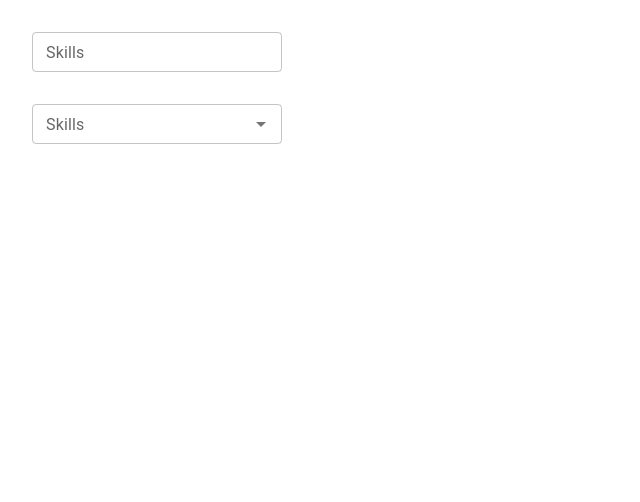
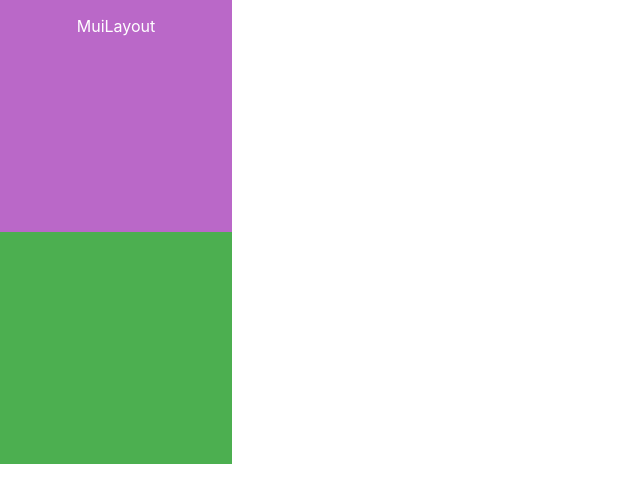
Before and after one commit to fhabhishektiwari/react-mui-learning, a React (Create React App) app: page / in a window 1280 px wide. Shown: the top 502 px of the page, without its empty margins (0-640 px from the left). Built offline with nearby package versions, Linux system fonts and the light colour scheme.

Commit message:
added MuiLayout Box

```diff
--- a/src/App.tsx
+++ b/src/App.tsx
@@ -1,17 +1,17 @@
 import React from 'react';
 import './App.css';
-import { MuiAutocomplete } from './components/MuiAutocomplete';
+import { MuiLayout } from './components/MuiLayout';
 
 
 
 
 function App() {
   return (
-    <>
-      <MuiAutocomplete/>
+    <div className='App'>
+      <MuiLayout/>
 
 
-    </>
+    </div>
   );
 }
 
--- /dev/null
+++ b/src/components/MuiLayout.tsx
@@ -0,0 +1,22 @@
+import React from 'react'
+import { Box } from '@mui/material'
+export const MuiLayout = () => {
+    return (
+        <>
+        {/* p={2} means 2*8=16px
+            sx is used for styling
+        */}
+            <Box sx={{
+                backgroundColor: 'secondary.main',
+                color: 'white',
+                height: '200px',
+                width: '200px',
+                padding: '16px',
+                '&:hover': {
+                    backgroundColor: 'secondary.light'
+                }
+            }}>MuiLayout</Box>
+            <Box display='flex' height='200px' width='200px' p={2} bgcolor='success.light'></Box>
+        </>
+    )
+}
```
